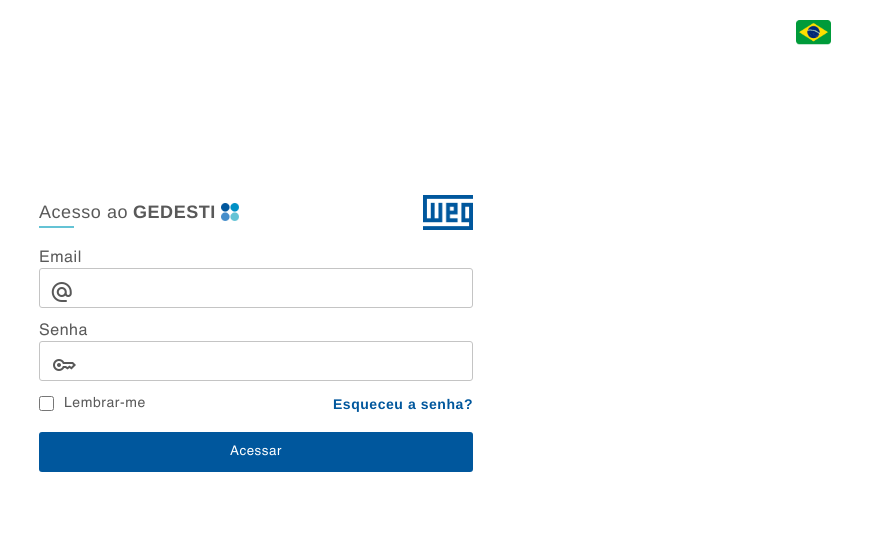
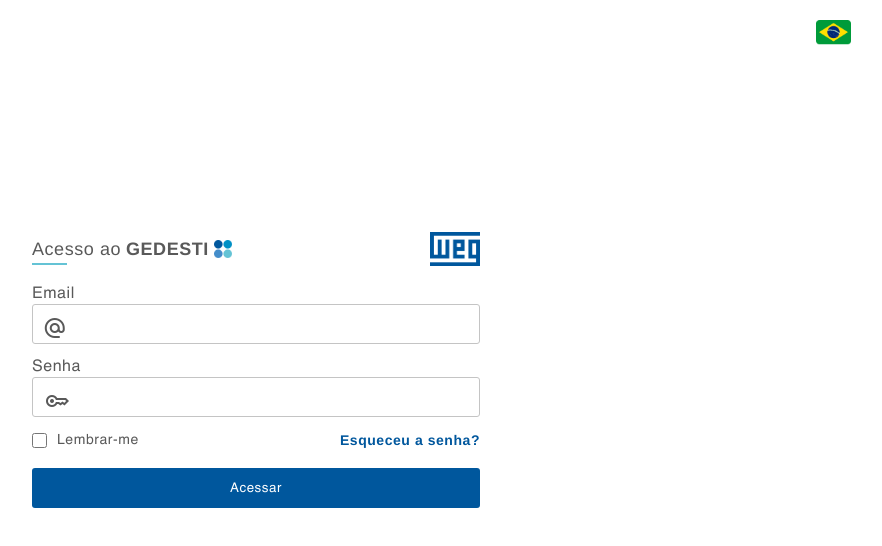
Before and after one commit to leopoglia/IDS, a React (Create React App) app in the folder gedesti/: page / in a window 1280 px wide. Shown: the top 546 px of the page, without its empty margins (384-1266 px from the left). Built offline with nearby package versions, Linux system fonts and the light colour scheme.

Commit message:
login fix css

```diff
--- a/gedesti/src/components/Login/Form/Form.css
+++ b/gedesti/src/components/Login/Form/Form.css
@@ -1,7 +1,6 @@
 form {
     width: 35%;
     margin: auto;
-    margin-top: 150px;
 }
 
 form header {
--- a/gedesti/src/components/Login/Login.css
+++ b/gedesti/src/components/Login/Login.css
@@ -1,9 +1,14 @@
 .login {
     height: calc(100vh - 65px);
-    margin: 20px;
 }
 
-.login header {
+.login .header-login {
     display: flex;
     justify-content: end;
+    margin-top: 20px;
 }
+
+.login .form {
+    display: flex;
+    height: calc(100vh - 150px) !important;
+}
--- a/gedesti/src/components/Login/Login.js
+++ b/gedesti/src/components/Login/Login.js
@@ -5,7 +5,7 @@
 export default function Login() {
     return (
         <div className="login">
-            <header>
+            <header className="header-login">
                 <Language />
             </header>
 
```
